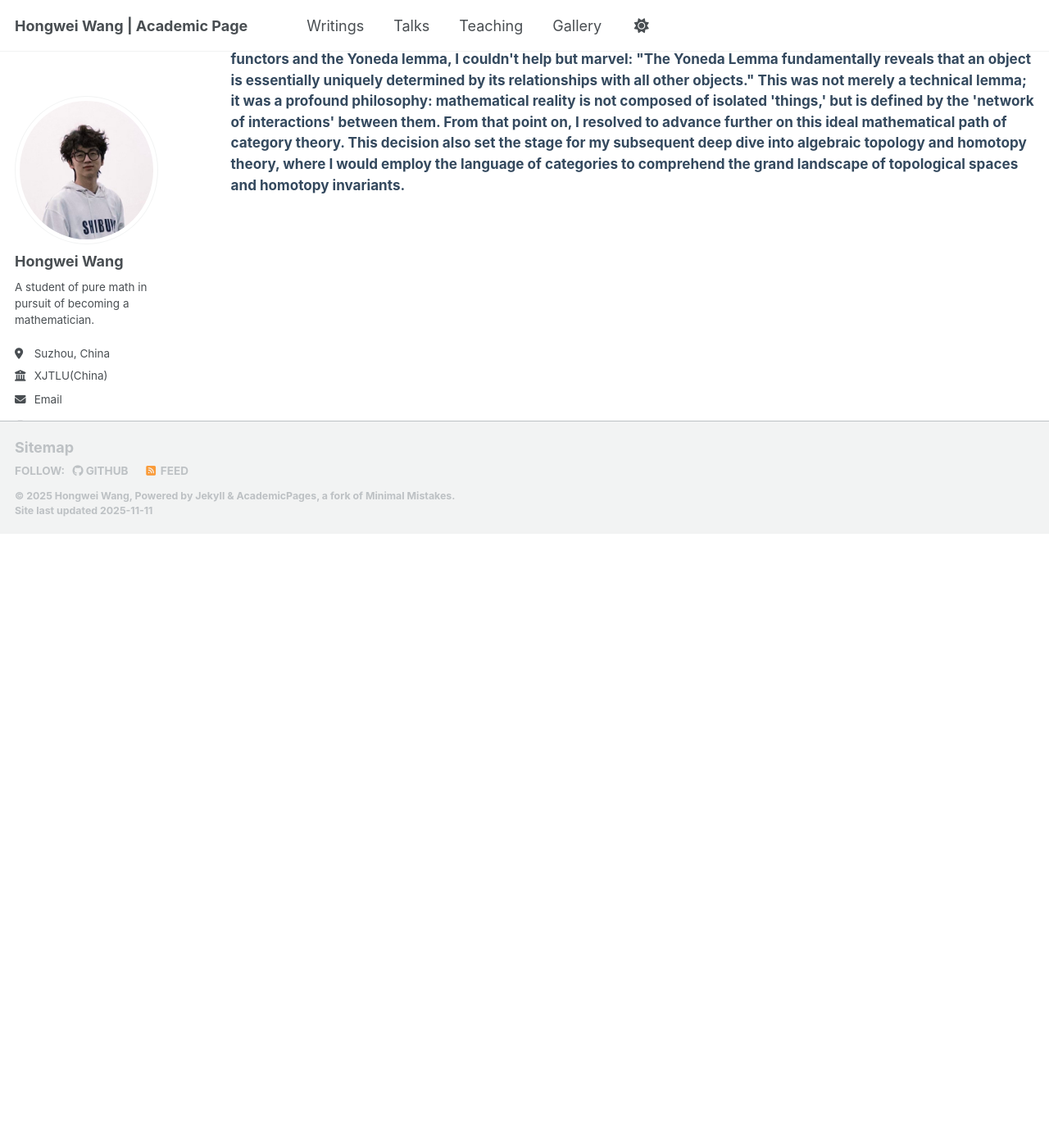
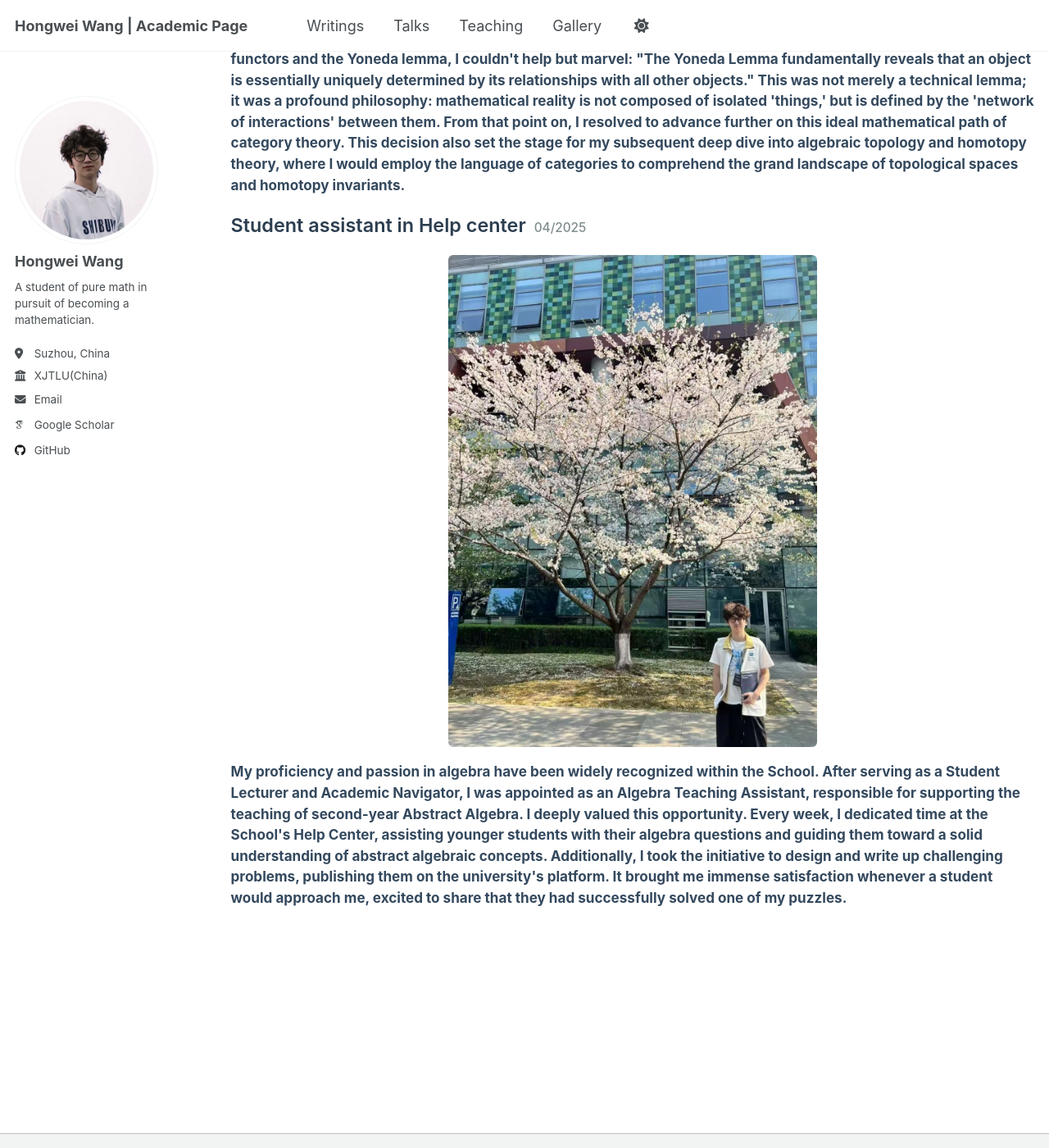
Before and after one commit to WangHongWei-AcademicPage/WangHongWei-AcademicPage.github.io, a Jekyll site: the page built from _pages/gallery.html, in a window 1280 px wide and 1400 px high, scrolled down 4175 px. Shown: the whole window at 82% size. Built offline with Jekyll 4.4.1, drawn with Linux system fonts in a browser that asks for light colours; some web fonts are replaced; a script that is not in the unit is left out; before the commit the page ends 4826 px from its top, so only the background shows below that.

Commit message:
Update gallery.html

```diff
--- a/_pages/gallery.html
+++ b/_pages/gallery.html
@@ -78,6 +78,16 @@ When the seminar progressed to representable functors and the Yoneda lemma, I co
 
 
 
+<div class="gallery-item">
+    <div style="display: flex; align-items: baseline; margin-bottom: 1.2em;">
+      <h3 style="margin: 0; color: #2c3e50; font-size: 1.3em; font-weight: 600;">Student assistant in Help center</h3>
+      <p style="margin: 0 0 0 10px; color: #7f8c8d; font-size: 0.85em; font-weight: 500; white-space: nowrap;">04/2025</p>
+    </div>
+    <img src="../assets/assis.png" alt="Attending astronomy conference with Professor Pang's team" style="max-width: 450px; width: 90%; height: auto; display: block; margin: 0 auto; border-radius: 6px;">
+    <p style="margin-top: 1em; color: #34495e; font-size: 0.95em; line-height: 1.5;"><strong>My proficiency and passion in algebra have been widely recognized within the School. After serving as a Student Lecturer and Academic Navigator, I was appointed as an Algebra Teaching Assistant, responsible for supporting the teaching of second-year Abstract Algebra.
+I deeply valued this opportunity. Every week, I dedicated time at the School's Help Center, assisting younger students with their algebra questions and guiding them toward a solid understanding of abstract algebraic concepts.
+Additionally, I took the initiative to design and write up challenging problems, publishing them on the university's platform. It brought me immense satisfaction whenever a student would approach me, excited to share that they had successfully solved one of my puzzles.</p>
+  </div>
 
 
 
```
